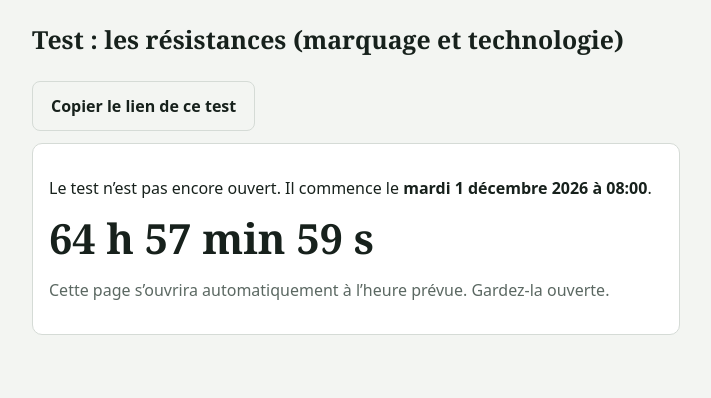
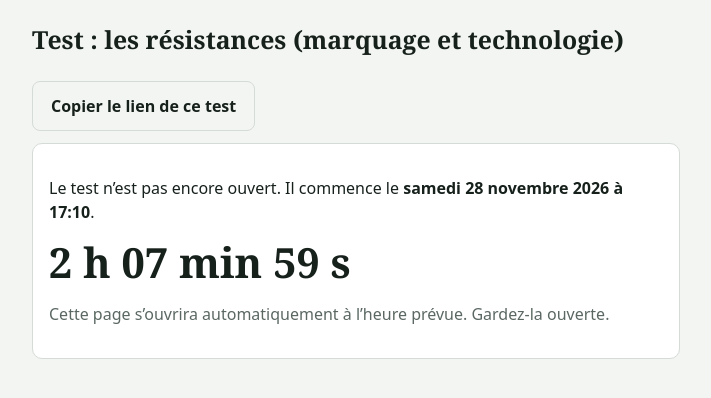
Before and after one commit to Capacity26/Test-micro, a plain HTML site: page test-resistances (2).html in a window 1280 px wide. Shown: the whole page, without its empty margins (284-995 px from the left). Drawn offline with nearby package versions, Linux system fonts and the light colour scheme.

Commit message:
Update test start date in CONFIG

```diff
--- a/test-resistances (2).html
+++ b/test-resistances (2).html
@@ -118,7 +118,7 @@ function fig(s){
 
 const CONFIG = {
   titre: "Test : les résistances (marquage et technologie)",
-  debut: "2026-12-01T08:00",   // date et heure de début : AAAA-MM-JJTHH:MM (heure locale)
+  debut: "2026-11-28T17:10",   // date et heure de début : AAAA-MM-JJTHH:MM (heure locale)
   dureeMinutes: 60,           // durée du test ; l’accès se ferme à début + durée
   whatsapp: "243998883923",   // numéro WhatsApp du professeur avec indicatif, sans le +
   questions: [
```
